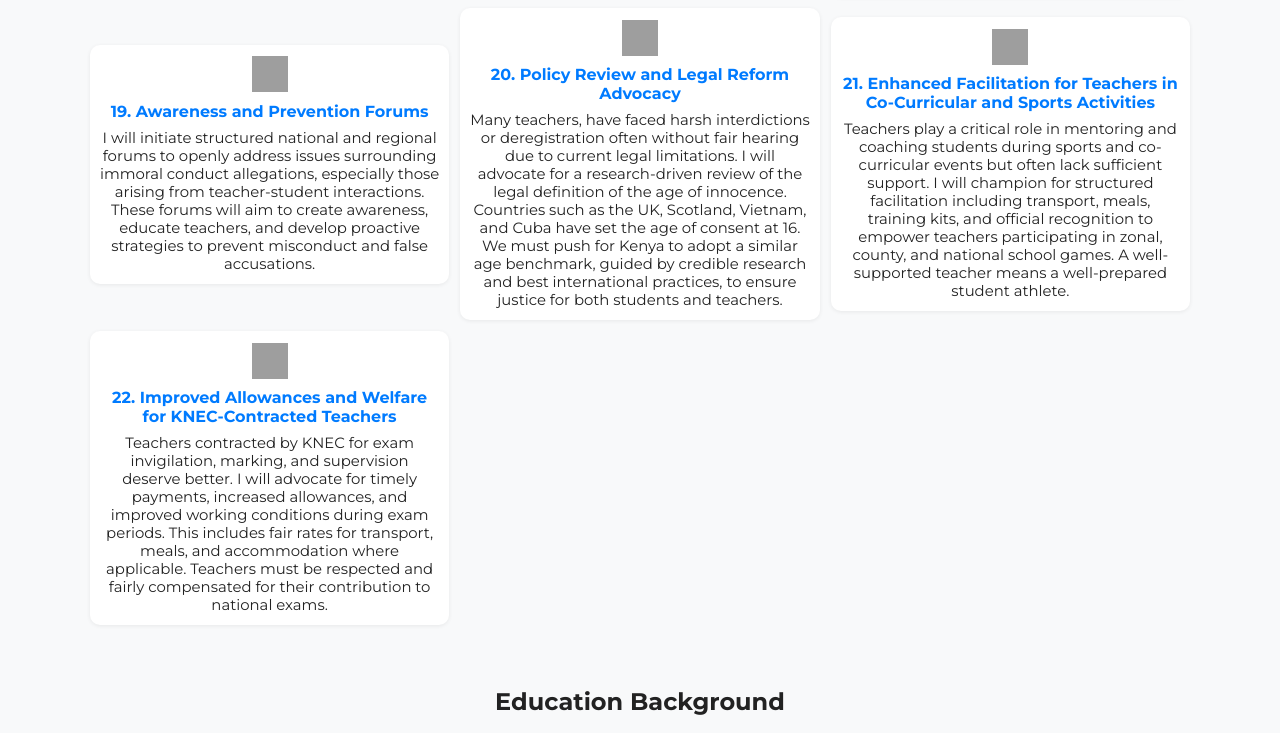
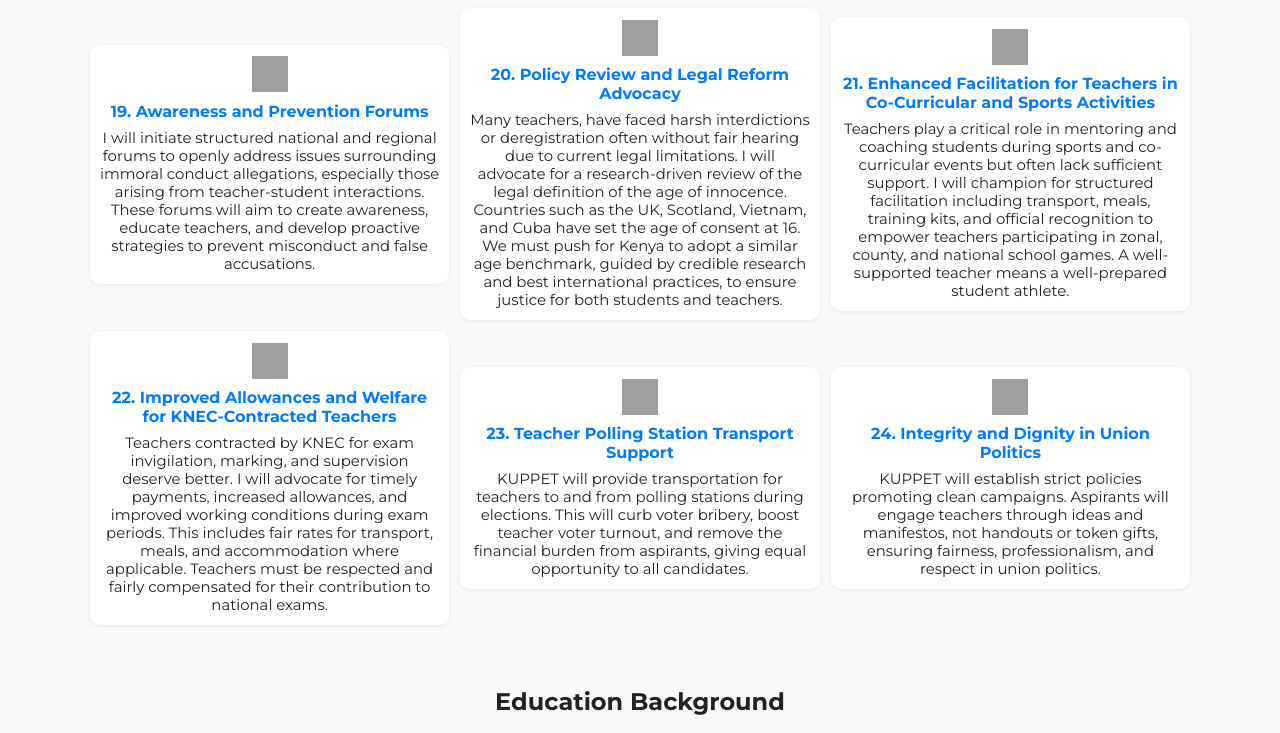
Before and after one commit to devmaina/domic-mutuku-mutua, a plain HTML site: page index.html in a window 1280 px wide. Shown: the part 4853-5586 px from the top of the page. Drawn offline with Linux system fonts and the light colour scheme; grey boxes are pictures that could not be loaded.

Commit message:
minor changes fixes

```diff
--- a/index.html
+++ b/index.html
@@ -188,7 +188,7 @@ the transformation of union operations through digital integration and inclusive
         <section id="manifesto" class="section">
             <div class="section-flex">
                 <div class="section-content">
-                    <h2>MY 22 TEACHER FIRST & CENTERED MANIFESTO</h2>
+                    <h2>MY TEACHER FIRST & CENTERED MANIFESTO</h2>
                     <hr style="border:1px solid #f7b828;width:40%;margin:0.5rem auto;">
                     <p>My manifesto is anchored on Specific, Measurable, Achievable, Relevant, and Timely (S.M.A.R.T) commitments that center on teacher welfare, transparency, digital transformation, and service-oriented unionism.</p>
                 </div>
@@ -217,6 +217,19 @@ the transformation of union operations through digital integration and inclusive
                 <div class="card"><img src="https://img.icons8.com/ios-filled/50/007BFF/law-book.png" alt="Policy"><h3>20. Policy Review and Legal Reform Advocacy</h3><p>Many teachers, have faced harsh interdictions or deregistration often without fair hearing due to current legal limitations. I will advocate for a research-driven review of the legal definition of the age of innocence. Countries such as the UK, Scotland, Vietnam, and Cuba have set the age of consent at 16. We must push for Kenya to adopt a similar age benchmark, guided by credible research and best international practices, to ensure justice for both students and teachers.</p></div>
                 <div class="card"><img src="https://img.icons8.com/ios-filled/50/007BFF/whistle.png" alt="Facilitation"><h3>21. Enhanced Facilitation for Teachers in Co-Curricular and Sports Activities</h3><p>Teachers play a critical role in mentoring and coaching students during sports and co-curricular events but often lack sufficient support. I will champion for structured facilitation including transport, meals, training kits, and official recognition to empower teachers participating in zonal, county, and national school games. A well-supported teacher means a well-prepared student athlete.</p></div>
                 <div class="card"><img src="https://img.icons8.com/ios-filled/50/007BFF/money-bag.png" alt="KNEC"><h3>22. Improved Allowances and Welfare for KNEC-Contracted Teachers</h3><p>Teachers contracted by KNEC for exam invigilation, marking, and supervision deserve better. I will advocate for timely payments, increased allowances, and improved working conditions during exam periods. This includes fair rates for transport, meals, and accommodation where applicable. Teachers must be respected and fairly compensated for their contribution to national exams.</p></div>
+           <div class="card"><img src="https://img.icons8.com/ios-filled/50/007BFF/bus.png" alt="Transport">
+  <h3>23. Teacher Polling Station Transport Support</h3>
+  <p>KUPPET will provide transportation for teachers to and from polling stations during elections. This will curb voter bribery, boost teacher voter turnout, and remove the financial burden from aspirants, giving equal opportunity to all candidates.</p>
+</div>
+
+<div class="card"><img src="https://img.icons8.com/ios-filled/50/007BFF/handshake.png" alt="Integrity">
+  <h3>24. Integrity and Dignity in Union Politics</h3>
+  <p>KUPPET will establish strict policies promoting clean campaigns. Aspirants will engage teachers through ideas and manifestos, not handouts or token gifts, ensuring fairness, professionalism, and respect in union politics.</p>
+</div>
+
+
+
+
             </div>
         </section>
         <section id="education" class="section">
```
